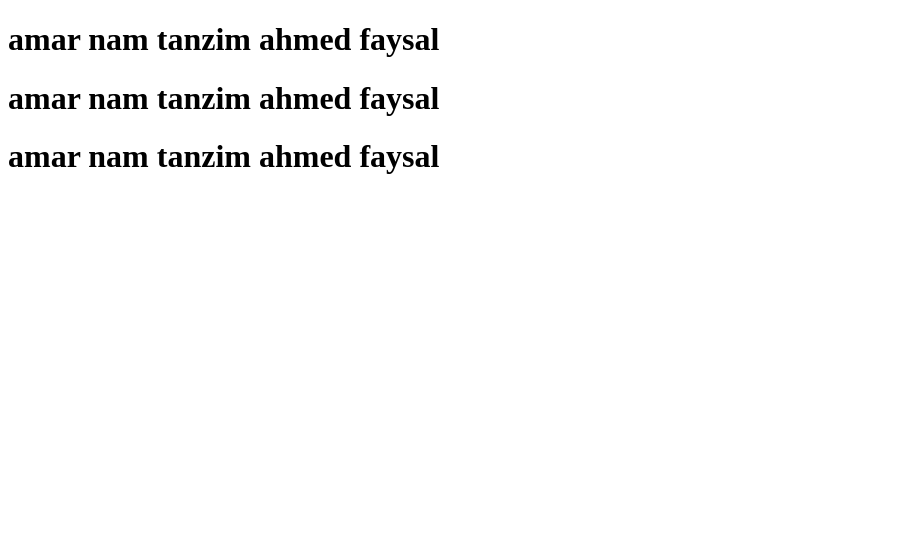
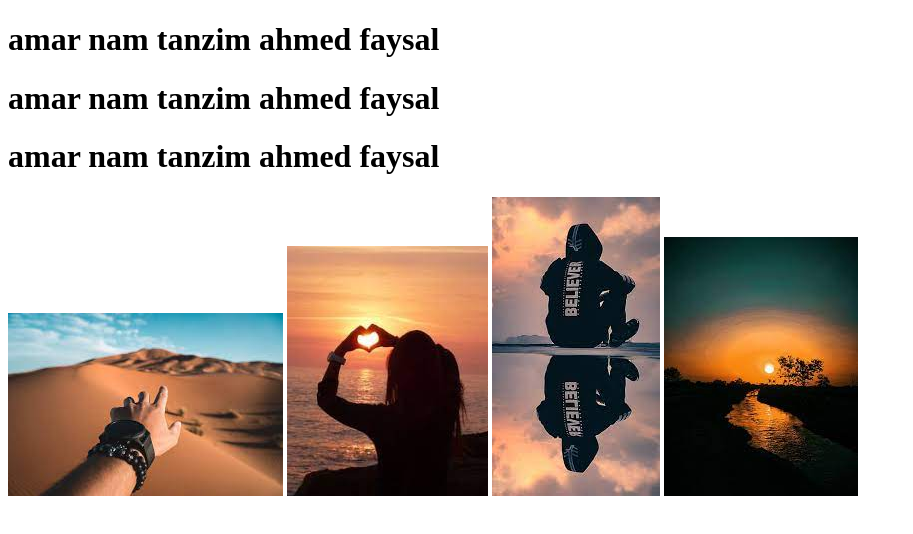
Before and after one commit to TANZIMAHMEDFAYSAL/TANZIM, a plain HTML site: page index.html in a window 1280 px wide. Shown: the whole page, without its empty margins (0-913 px from the left). Drawn offline with Linux system fonts and the light colour scheme.

Commit message:
image added

```diff
--- a/index.html
+++ b/index.html
@@ -12,8 +12,11 @@
     <h1>amar nam tanzim ahmed faysal
 
     </h1>
-    <h1>amar nam tanzim ahmed faysal
+    <h1>amar nam tanzim ahmed faysal   </h1>
+        <img src="image/p1.jpeg" alt="tanzim">
+        <img src="image/p2.jpeg" alt="tanzim">
+        <img src="image/p3.jpeg" alt="tanzim">
+        <img src="image/p4.jpeg" alt="tanzim">
 
-    </h1>
 </body>
 </html>
```
Also changed, not shown: image/p1.jpeg (added), image/p2.jpeg (added), image/p3.jpeg (added), image/p4.jpeg (added).
